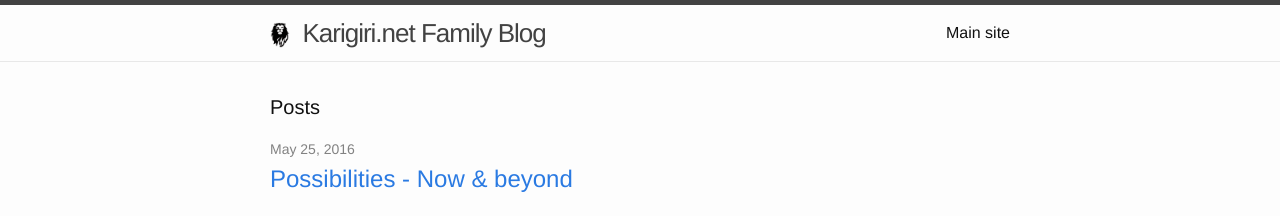
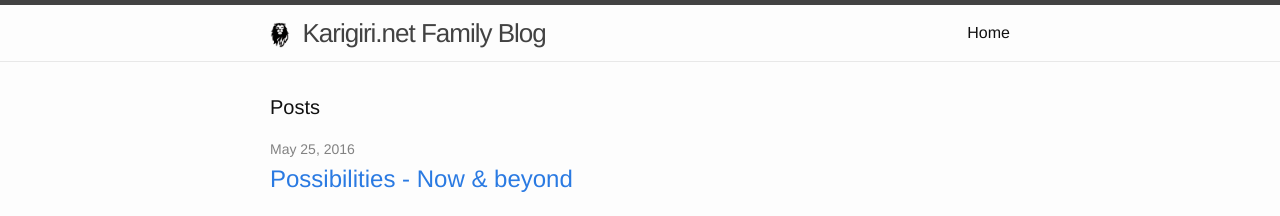
Before and after one commit to kirankn/blog.karigiri.net, a Jekyll site: the page built from index.html, in a window 1280 px wide. Shown: the top 216 px of the page. Built offline with Jekyll 4.4.1, drawn with Linux system fonts in a browser that asks for light colours.

Commit message:
changed home text

```diff
--- a/_includes/header.html
+++ b/_includes/header.html
@@ -19,7 +19,7 @@
           <a class="page-link" href="{{ my_page.url | prepend: site.baseurl }}">{{ my_page.title }}</a>
           {% endif %}
         {% endfor %}
-        <a class="page-link" href="http://karigiri.net">Main site</a>
+        <a class="page-link" href="http://karigiri.net">Home</a>
       </div>
     </nav>
 
```
